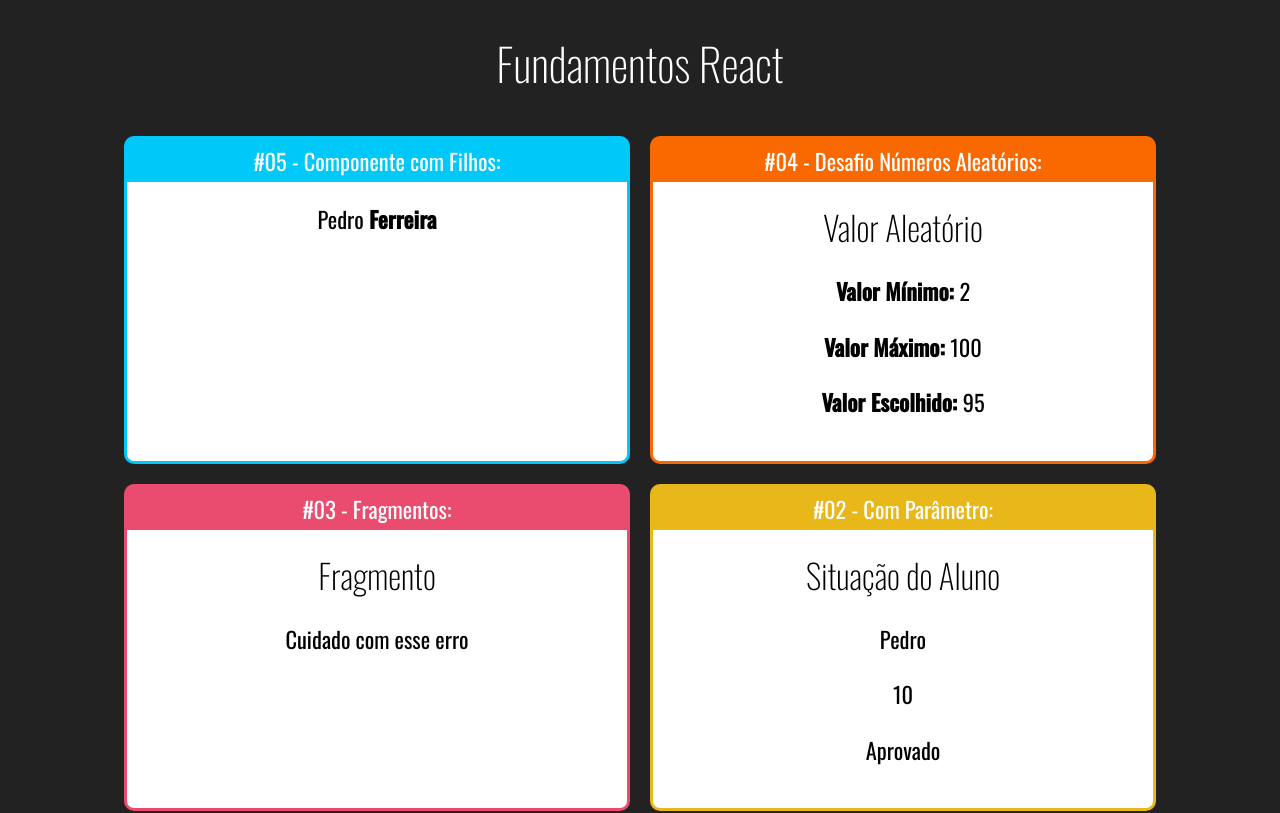
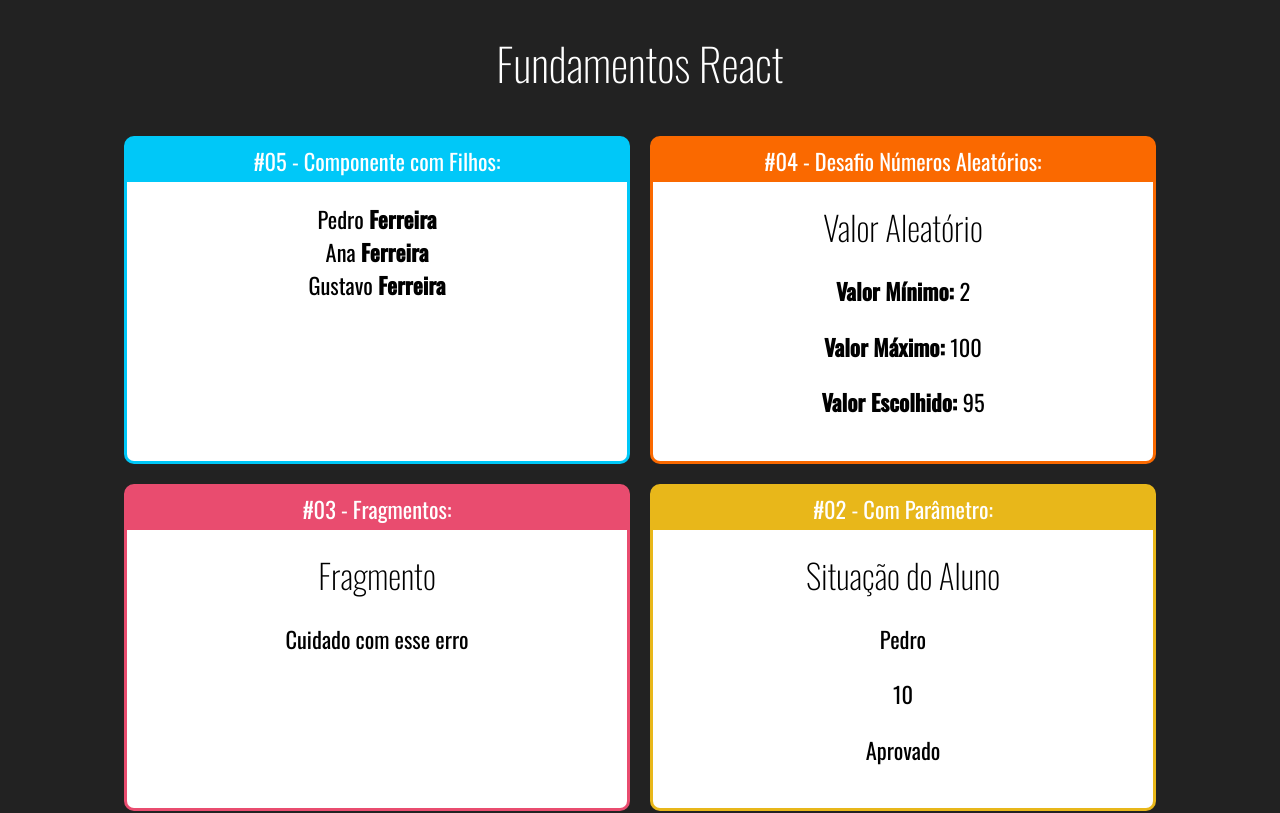
Before and after one commit to Carolbrandes/Exercicios-React-Cod3r, a React (Create React App) app in the folder fundamentos-react/: page / in a window 1280 px wide. Shown: the top 813 px of the page. Built offline with nearby package versions, Linux system fonts and the light colour scheme.

Commit message:
tinha esquecido de descomentar os outros membros da familia no arquivo App.jsx

```diff
--- a/fundamentos-react/src/App.jsx
+++ b/fundamentos-react/src/App.jsx
@@ -17,8 +17,8 @@ export default _ =>
                         <Card titulo="#05 - Componente com Filhos:" color="#00C8F8">
                                 <Familia sobrenome="Ferreira">
                                         <FamiliaMembro nome="Pedro" />
-                                        {/* <FamiliaMembro nome="Ana" />
-                                        <FamiliaMembro nome="Gustavo" /> */}
+                                        <FamiliaMembro nome="Ana" />
+                                        <FamiliaMembro nome="Gustavo" />
                                 </Familia>
                         </Card>
 
```
